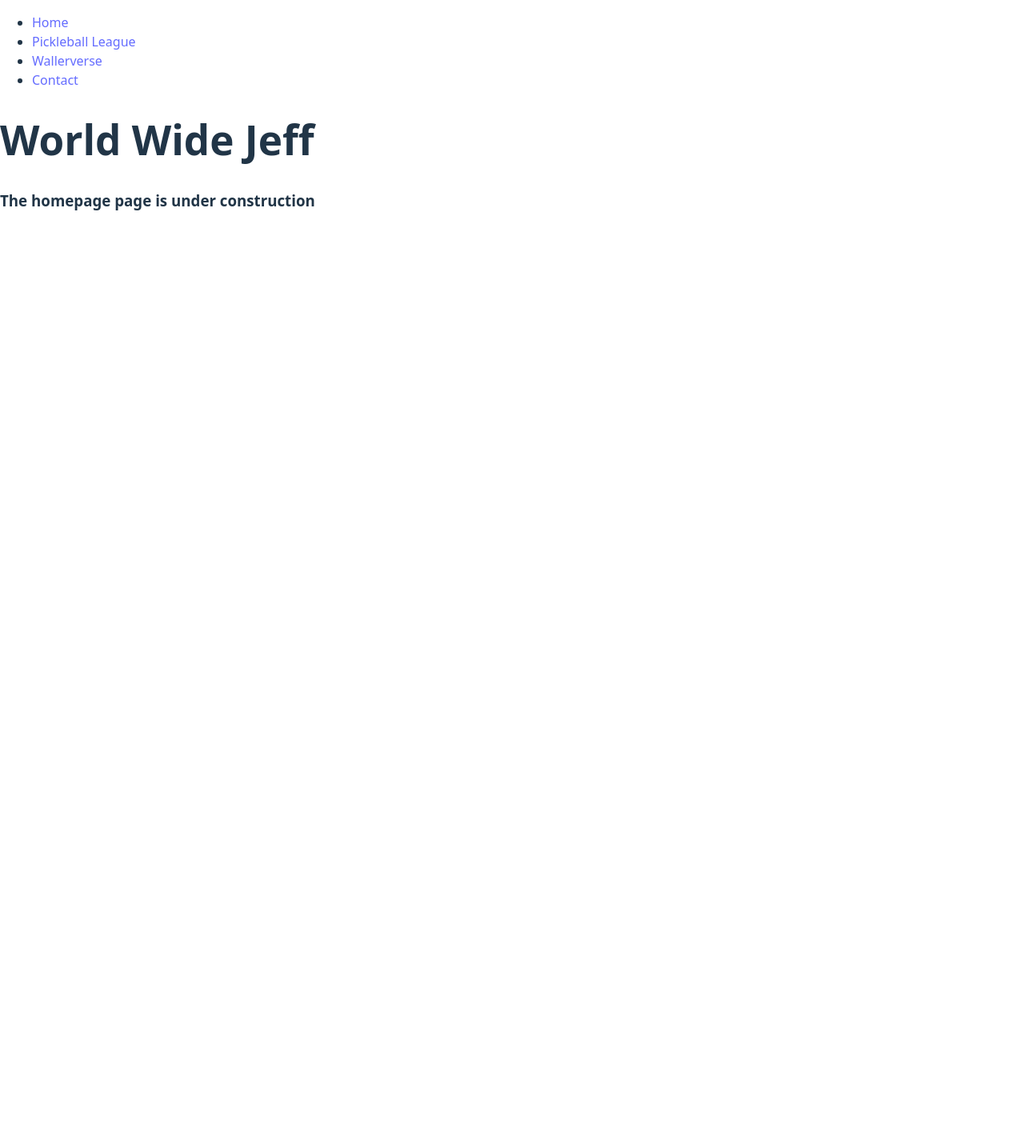
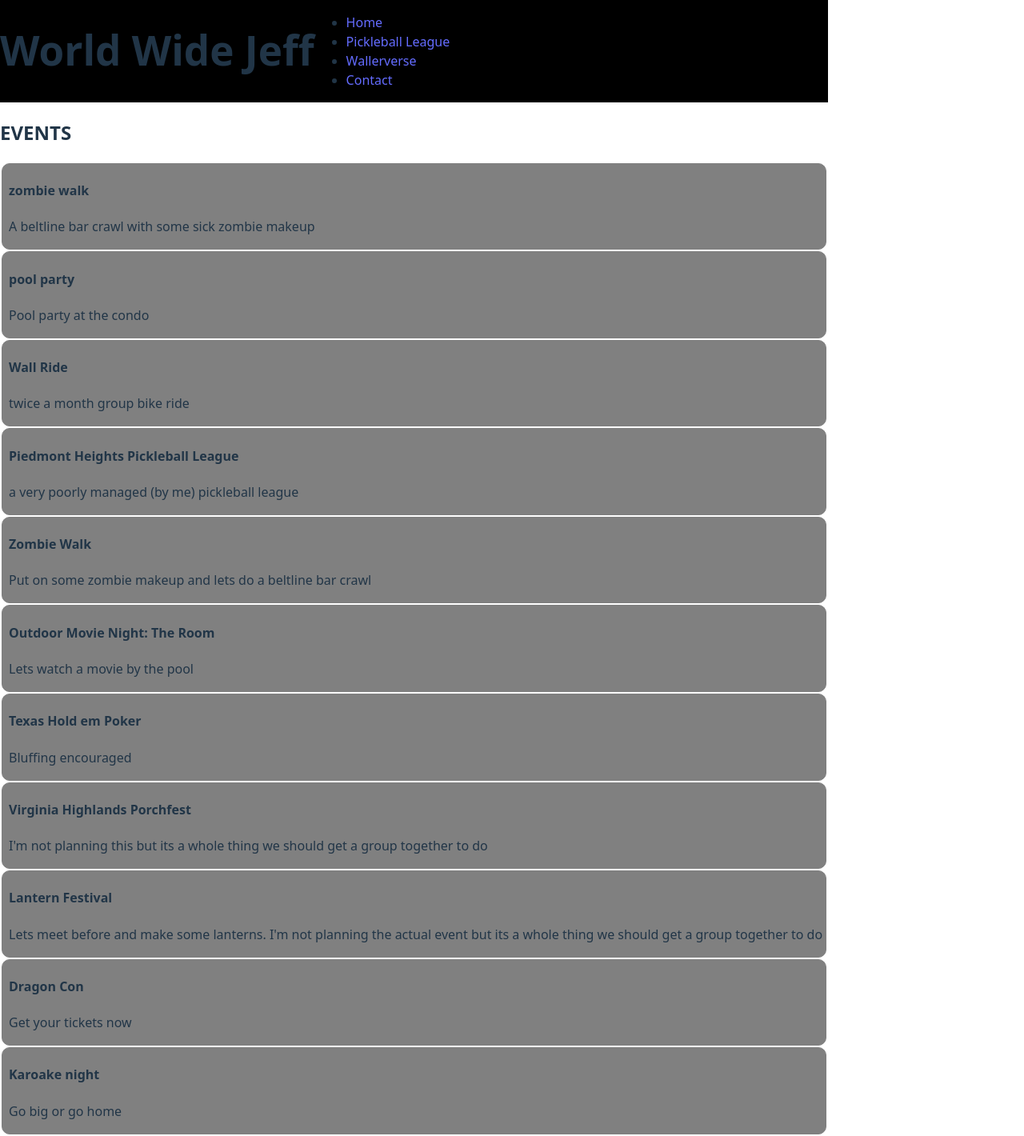
Before and after one commit to JeffWHenderson/world-wide-jeff, a React (Vite) app: page / in a window 1280 px wide. Shown: the whole page at 80% size. Before the commit the page ends 800 px from the top, so only its background shows below. Built offline with nearby package versions, Linux system fonts and the light colour scheme.

Commit message:
just making an events page as the landing so I can get something useful out there quickly

```diff
--- /dev/null
+++ b/src/screens/Events.ts
@@ -0,0 +1,65 @@
+type event = {
+    id: string;
+    name: string;
+    details: string;
+}
+
+
+export const events: event[] = [
+    {
+        id: "some-id",
+        name: "zombie walk",
+        details: "A beltline bar crawl with some sick zombie makeup"
+    },
+    {
+        id: "some-id-2",
+        name: "pool party",
+        details: "Pool party at the condo"
+    },
+    {
+        id: "some-id-3",
+        name: "Wall Ride",
+        details: "twice a month group bike ride"
+    },
+    {
+        id: "some-id-4",
+        name: "Piedmont Heights Pickleball League",
+        details: "a very poorly managed (by me) pickleball league"
+    },
+    {
+        id: "some-id-5",
+        name: "Zombie Walk",
+        details: "Put on some zombie makeup and lets do a beltline bar crawl"
+    },
+    {
+        id: "some-id-6",
+        name: "Outdoor Movie Night: The Room",
+        details: "Lets watch a movie by the pool"
+    },
+    {
+        id: "some-id-7",
+        name: "Texas Hold em Poker",
+        details: "Bluffing encouraged"
+    },
+    {
+        id: "some-id-8",
+        name: "Virginia Highlands Porchfest",
+        details: "I'm not planning this but its a whole thing we should get a group together to do"
+    },
+    {
+        id: "some-id-9",
+        name: "Lantern Festival",
+        details: "Lets meet before and make some lanterns. I'm not planning the actual event but its a whole thing we should get a group together to do"
+    },
+    {
+        id: "some-id-10",
+        name: "Dragon Con",
+        details: "Get your tickets now"
+    },
+    {
+        id: "some-id-11",
+        name: "Karoake night",
+        details: "Go big or go home"
+    }
+
+]
--- a/src/screens/Home.tsx
+++ b/src/screens/Home.tsx
@@ -1,10 +1,19 @@
-import UnderConstruction from "./UnderConstruction";
+import { events } from "./Events"
 
 const Home = () => {
     return (
         <>
-            <h1>World Wide Jeff</h1>
-            <UnderConstruction name="homepage" />
+            {/* EVENT CARD START */}
+            <h2>EVENTS</h2>
+            {
+                events.map(item => (
+                    <div style={{ backgroundColor: "grey", border: "1px solid grey", margin: "2px", borderRadius: "10px", padding: "0px 4px 0px 8px" }} key={item.id} onClick={() => console.log("clicked " + item.id)}>
+                        <h4> {item.name}</h4 >
+                        <p>{item.details}</p>
+                    </div>
+                ))
+            }
+            {/* EVENT CARD END */}
         </>
 
     );
--- a/src/screens/Layout.tsx
+++ b/src/screens/Layout.tsx
@@ -3,6 +3,8 @@ import { Outlet, Link } from "react-router-dom";
 const Layout = () => {
     return (
         <>
+            <div style={{ display: "flex", backgroundColor: 'black', width: '100%' }}>
+                <h1>World Wide Jeff</h1>
                 <nav>
                     <ul>
                         <li>
@@ -19,8 +21,9 @@ const Layout = () => {
                         </li>
                     </ul>
                 </nav>
+            </div>
+            <Outlet />
 
-            <Outlet />
         </>
     )
 };
```
Lines whose indentation alone changed are shown as unchanged.
